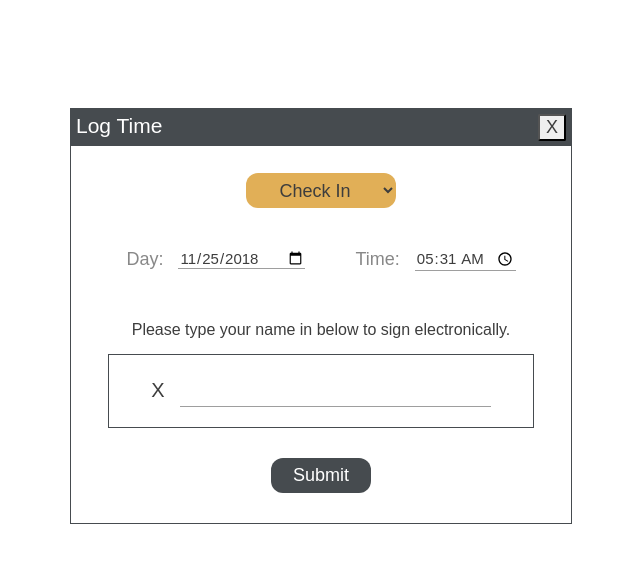
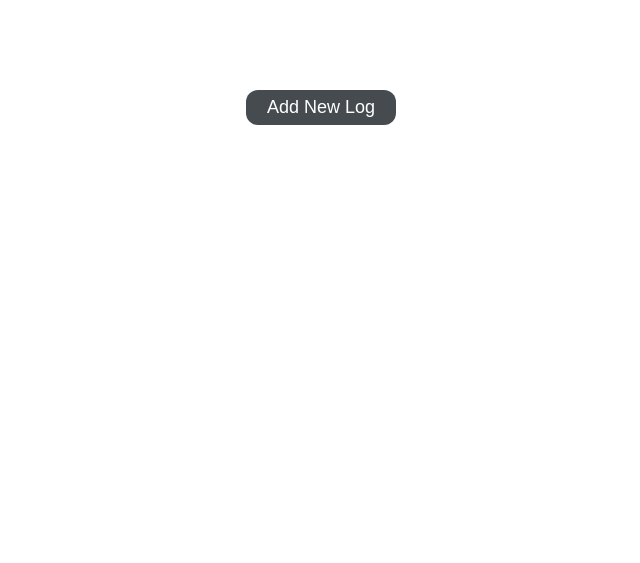
Before and after one commit to littleliberators/Check_In_System, a PHP site: page /html/Info.html in a window 1280 px wide. Shown: the top 563 px of the page, without its empty margins (319-959 px from the left). Run offline with PHP 8.4, Linux system fonts and the light colour scheme; some libraries are stand-ins or nearby versions.

Commit message:
Added 'Add new log' button functionality

```diff
--- a/css/Info.css
+++ b/css/Info.css
@@ -6,3 +6,17 @@ html {
     font-weight: 200;
     color: #3d3d3d;
 }
+
+#add-new-log-btn {
+    margin: auto;
+    display: block;
+    background-color: #464b4f;
+    color: #fff;
+    font-size: 18px;
+    width: 150px;
+    height: 35px;
+    border-radius: 12px;
+    border: 0px;
+    margin-top: 90px;
+    z-index: 9;
+}
--- a/css/time_log.css
+++ b/css/time_log.css
@@ -13,18 +13,33 @@ button {
     font-size: 15px;
 }
 
-#log_time_popup {
+.overlay {
+    position: fixed;
+    top: 0;
+    left: 0;
+    height: 100%;
+    width: 100%;
+    z-index: 10;
+    background-color: rgba(0, 0, 0, 0.5);
+}
+
+.log-time-popup {
     background-color: #fff;
     width: 500px;
-    position: fixed;
+    position: absolute;
+    top: 100px;
     left: 0;
     right: 0;
     margin: auto;
-    margin-top: 100px;
     border: 1px solid #464b4f;
+    z-index: 11;
 }
 
-#log_time_header {
+.hideform {
+    display: none;
+}
+
+#log-time-header {
     background-color: #464b4f;
     color: #fff;
     font-size: 21px;
@@ -37,7 +52,7 @@ button {
     padding: 5px;
 }
 
-#close_button {
+#close-button {
     float: right;
     margin: 5px;
     font-size: 18px;
@@ -48,7 +63,7 @@ button {
     margin: 10px;
 }
 
-#select_wrapper {
+#select-wrapper {
     border-radius: 12px;
     border: 0px;
     margin: auto;
@@ -62,7 +77,7 @@ button {
     justify-content: center;
 }
 
-#in_out_button {
+#in-out-button {
     width: 150px;
     height: 35px;
     border: 0px;
@@ -71,7 +86,7 @@ button {
     font-size: 18px;
 }
 
-#date_time_container {
+#date-time-container {
     float: left;
     display: flex;
     width: 100%;
@@ -81,35 +96,35 @@ button {
     margin-bottom: 50px;
 }
 
-#time_label {
+#time-label {
     margin-left: 50px;
 }
 
-#time_input {
+#time-input {
     margin-right: 20px;
 }
 
-#date_time_container .input_box {
+#date-time-container .input-box {
     margin-left: 15px;
     border: none;
     border-bottom: 1px solid #9e9e9e;
     outline: none;
 }
 
-#date_time_container .text_label {
+#date-time-container .text-label {
     color: #888888;
 }
 
-.text_label {
+.text-label {
     font-size: 18px;
 }
 
-#sign_instructions {
+#sign-instructions {
     text-align: center;
     font-size: 16px;
 }
 
-#e_sign_container {
+#e-sign-container {
     display: flex;
     width: 80%;
     align-items: center;
@@ -125,7 +140,7 @@ button {
     font-size: 20px;
 }
 
-#e_sign_input {
+#e-sign-input {
     border: none;
     border-bottom: 1px solid #9e9e9e;
     outline: none;
@@ -133,7 +148,7 @@ button {
     font-size: 25px;
 }
 
-#submit_log {
+#submit-log {
     display: block;
     margin: 30px auto;
     background-color: #464b4f;
--- a/html/Info.html
+++ b/html/Info.html
@@ -9,42 +9,47 @@
 </head>
 
 <body>
+    <div class="overlay hideform"></div>
     <!-- Time log popup -->
-    <div id="log_time_popup">
-        <div id="log_time_header">
+    <div class="log-time-popup hideform">
+        <div id="log-time-header">
             <div id="header">Log Time</div>
-            <button id="close_button" aria-label="Close" onclick="log_time_popup.close()">X</button>
+            <button id="close-button" aria-label="Close" >X</button>
         </div>
-        <form id="log_time">
+        <form id="log-time">
             <div class="row">
-                <div id="select_wrapper">
-                    <select class="log_button" id="in_out_button">
+                <div id="select-wrapper">
+                    <select class="log-button" id="in-out-button">
                     <option value="I">Check In</option>
                     <option value="O">Check Out</option>
                 </select>
                 </div>
             </div>
-            <div class="row" id="date_time_container">
-                <div class="text_label" id="day_label">Day:</div>
-                <input class="input_box" id="date_input" type="date">
-                <div class="text_label" id="time_label">Time:</div>
-                <input class="input_box" id="time_input" type="time" />
+            <div class="row" id="date-time-container">
+                <div class="text-label" id="day-label">Day:</div>
+                <input class="input-box" id="date-input" type="date">
+                <div class="text-label" id="time-label">Time:</div>
+                <input class="input-box" id="time-input" type="time" />
             </div>
             <div class="row">
-                <div class="text_label" id="sign_instructions">
+                <div class="text-label" id="sign-instructions">
                     Please type your name in below to sign electronically.
                 </div>
             </div>
             <div class="row">
-                <div id="e_sign_container">
+                <div id="e-sign-container">
                     <div id="x">X</div>
-                    <input id="e_sign_input" type="text" autocomplete="off">
+                    <input id="e-sign-input" type="text" autocomplete="off">
                 </div>
             </div>
             <div>
-                <button id="submit_log" type="submit">Submit</button>
+                <button id="submit-log" type="submit">Submit</button>
             </div>
         </form>
+    </div>
+    <!-- Child info page -->
+    <div id="child-info">
+        <button id="add-new-log-btn">Add New Log</button>
     </div>
 </body>
 
--- a/javascript/Info.js
+++ b/javascript/Info.js
@@ -1,8 +1,19 @@
 /* global $*/
 
 $(function() {
-    //Populate time and date fields with current values
-    populateDateTime();
+
+    // Show the time log form after 'Add New Log' is clicked
+    $('#add-new-log-btn').on('click', function() {
+        $('.log-time-popup').show();
+        $('.overlay').show();
+        // Populate time and date fields with current values
+        populateDateTime();
+    })
+
+    $('#close-button').on('click', function() {
+        $('.log-time-popup').hide();
+        $('.overlay').hide();
+    })
 });
 
 function populateDateTime() {
@@ -19,6 +30,6 @@ function populateDateTime() {
 
     var now = h + ':' + m;
     var today = year + "-" + month + "-" + day;
-    $('#time_input').val(now);
-    $('#date_input').val(today);
+    $('#time-input').val(now);
+    $('#date-input').val(today);
 }
```
